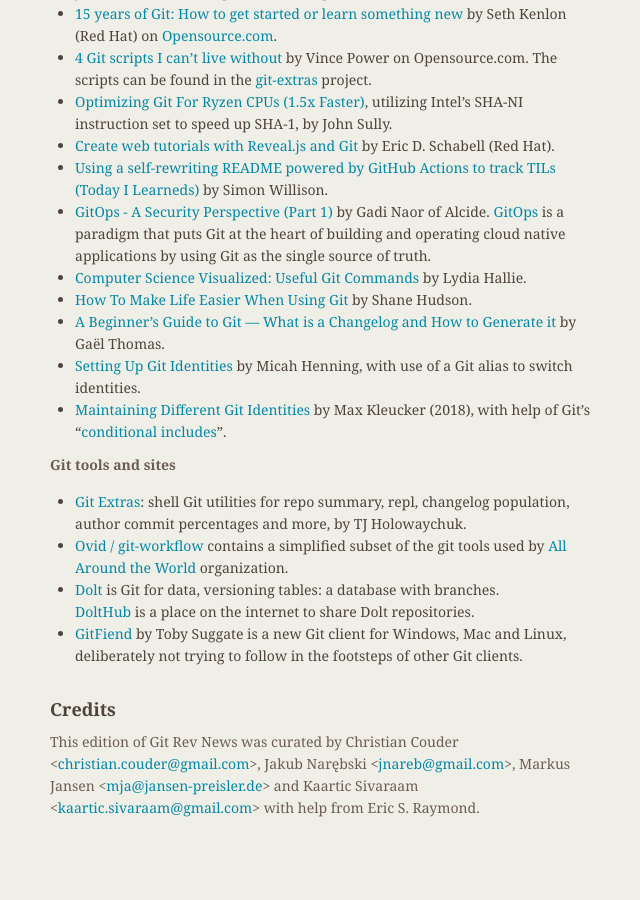
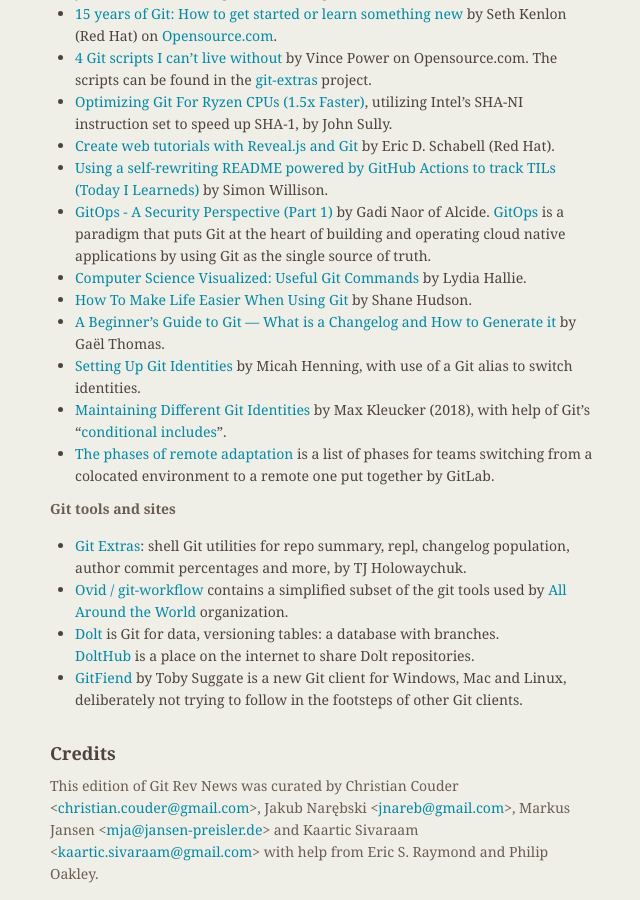
Before and after one commit to git/git.github.io, a Jekyll site: the page built from rev_news/drafts/edition-62.md, in a window 1280 px wide and 900 px high, scrolled down 4313 px. Shown: the whole window, without its empty margins (484-1124 px from the left). Built offline with Jekyll 4.4.1, drawn with Linux system fonts in a browser that asks for light colours; before the commit the page ends 5147 px from its top, so only the background shows below that.

Commit message:
rn-62: update 'Releases' section

```diff
--- a/rev_news/drafts/edition-62.md
+++ b/rev_news/drafts/edition-62.md
@@ -277,6 +277,8 @@
   with use of a Git alias to switch identities.
 * [Maintaining Different Git Identities](https://dev.to/maxlmator/maintaining-different-git-identities)
   by Max Kleucker (2018), with help of Git's "[conditional includes](https://git-scm.com/docs/git-config#_conditional_includes)".
+* [The phases of remote adaptation](https://about.gitlab.com/company/culture/all-remote/phases-of-remote-adaptation/)
+  is a list of phases for teams switching from a colocated environment to a remote one put together by GitLab.
 
 __Git tools and sites__
 
@@ -295,4 +297,4 @@
 Jakub Narębski &lt;<jnareb@gmail.com>&gt;,
 Markus Jansen &lt;<mja@jansen-preisler.de>&gt; and
 Kaartic Sivaraam &lt;<kaartic.sivaraam@gmail.com>&gt;
-with help from Eric S. Raymond.
+with help from Eric S. Raymond and Philip Oakley.
```
